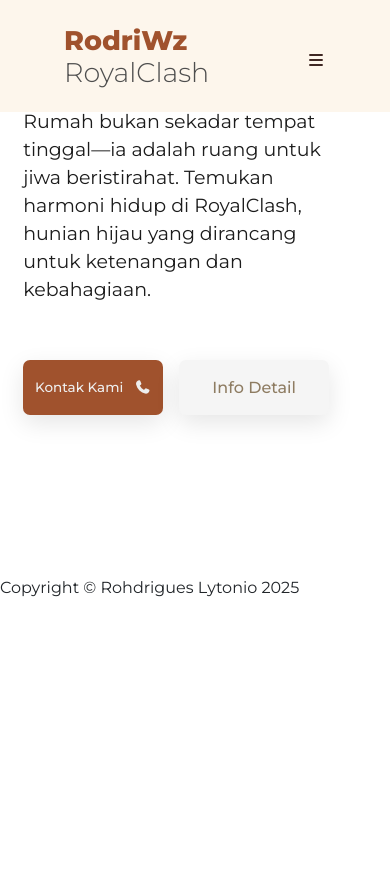
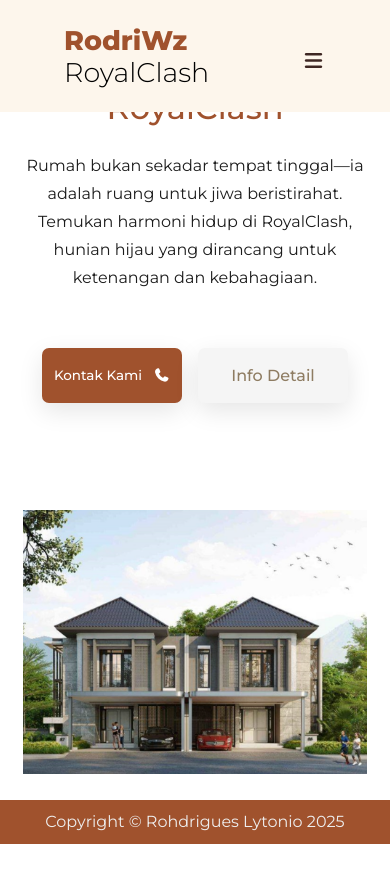
Before and after one commit to RodriWz/RoyalClash-property, a plain HTML site: page index.html in a window 390 px wide. Before the commit the page ends 844 px from the top, so only its background shows below. Drawn offline with nearby package versions, Linux system fonts and the light colour scheme.

Commit message:
style: tambahkan styling footer, media 991px, dan bersihkan rule global

```diff
--- a/css/style.css
+++ b/css/style.css
@@ -8,7 +8,6 @@
 }
 
 *,
-*,
 *::before,
 *::after {
   box-sizing: border-box;
@@ -17,10 +16,10 @@
 /* CSS VARIABEL */
 :root {
   --primary-color: #a0522d; /* Sienna */
-  --link-color: #2e8b57; /* SeaGreen */
+  --link-color: #ff7300; /* SeaGreen */
   --btn-hover-color: #daa520; /* GoldenRod */
   --lg-heading: #3e2723; /* Dark Brown */
-  --text-content: #4e4e4e; /* Neutral Gray */
+  --text-content: #4e4e4e; /* NeuPtral Gray */
   --fixed-header-height: 7rem;
   --c-white: #fdf6ec; /* Cream White */
   --c-black: #1c1c1c; /* Deep Charcoal */
@@ -91,9 +90,10 @@ button {
 }
 
 #black-title {
-  color: #4e4e4e;
+  color: #000000;
   font-weight: 300;
 }
+
 /* nav menu */
 .nav_menu_list {
   display: flex;
@@ -122,7 +122,7 @@ button {
 }
 
 .toggle_btn {
-  font: size 20px;
+  font-size: 20px;
   font-weight: 600;
   color: var(--lg-heading);
   z-index: 4;
@@ -207,14 +207,14 @@ button {
 }
 
 .view_more_btn {
-  width: 100px;
+  width: 180px;
   height: 55px;
   display: flex;
   align-items: center;
   justify-content: center;
   font-size: 16px;
   letter-spacing: 0;
-  color: #eee;
+  color: #ffffff;
   font-weight: 500;
   margin-right: 10px;
   box-shadow: 0 0.5rem 1.5rem rgba(0, 0, 0, 0.1);
@@ -269,6 +269,19 @@ button {
   justify-content: center;
   align-items: center;
   color: var(--c-white);
+}
+
+/* Footer */
+.footer {
+  background-color: var(--primary-color);
+  padding: 10px;
+  text-align: center;
+  color: #eee;
+  left: 0;
+  bottom: 0;
+  width: 100%;
+  text-align: center;
+  position: fixed;
 }
 
 /* Media Query */
@@ -343,3 +356,53 @@ button {
     font-size: 140px;
   }
 }
+
+@media screen and (max-width: 991px) {
+  .wrapper-home {
+    padding-top: 3rem;
+  }
+  .grid-cols-2 {
+    grid-template-columns: repeat(auto-fit, minmax(100%, 1fr));
+  }
+  .grid-item-1 {
+    order: 2;
+    display: flex;
+    flex-direction: column;
+    align-items: center;
+    justify-content: center;
+    padding-top: 0;
+  }
+  .main-heading {
+    font-size: 32px;
+    text-align: center;
+    line-height: 40px;
+  }
+  .info-text {
+    font-size: 16px;
+    text-align: center;
+    padding: 0, 7rem;
+  }
+  .btn_wrapper {
+    width: 100%;
+    display: flex;
+    align-items: center;
+    justify-content: center;
+  }
+  .grid-item-2 {
+    order: 3;
+    display: flex;
+    flex-direction: column;
+    align-items: center;
+    justify-content: center;
+  }
+  .team_img_wrapper {
+    width: 350px;
+    height: 350px;
+  }
+  .featured_info span {
+    font-size: 19px;
+  }
+  .house-listing {
+    width: 100%;
+  }
+}
```
